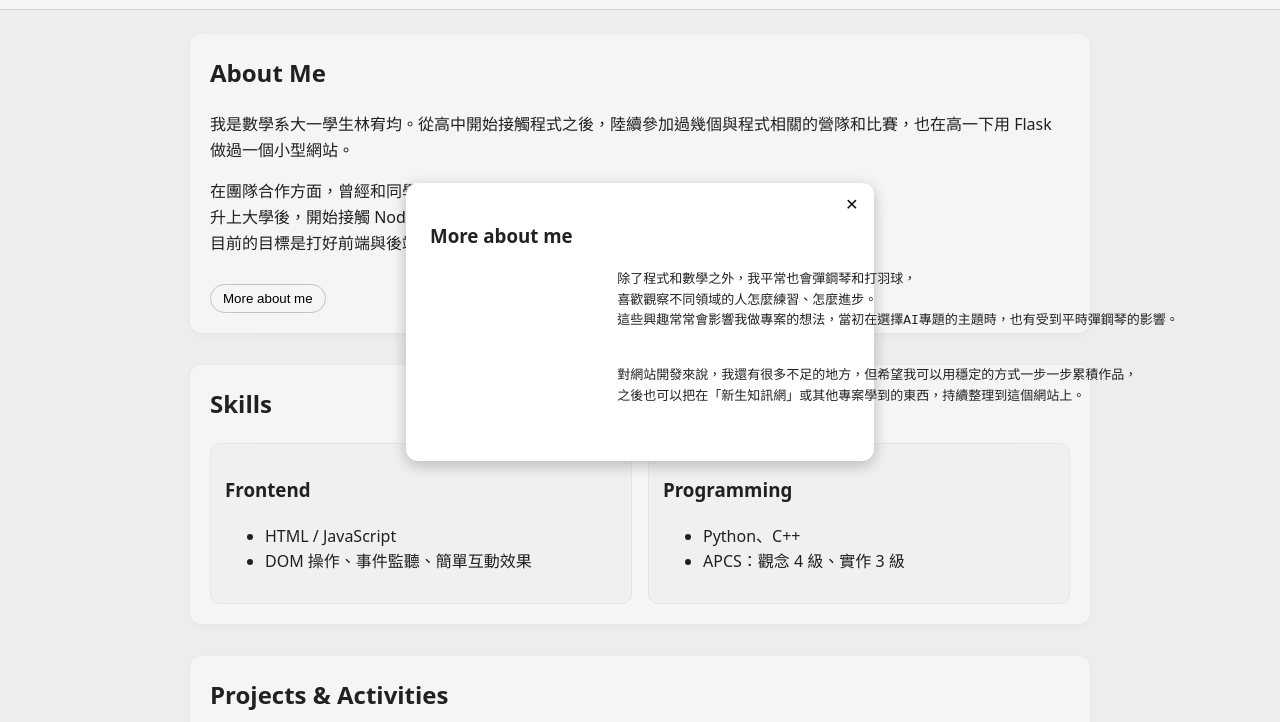
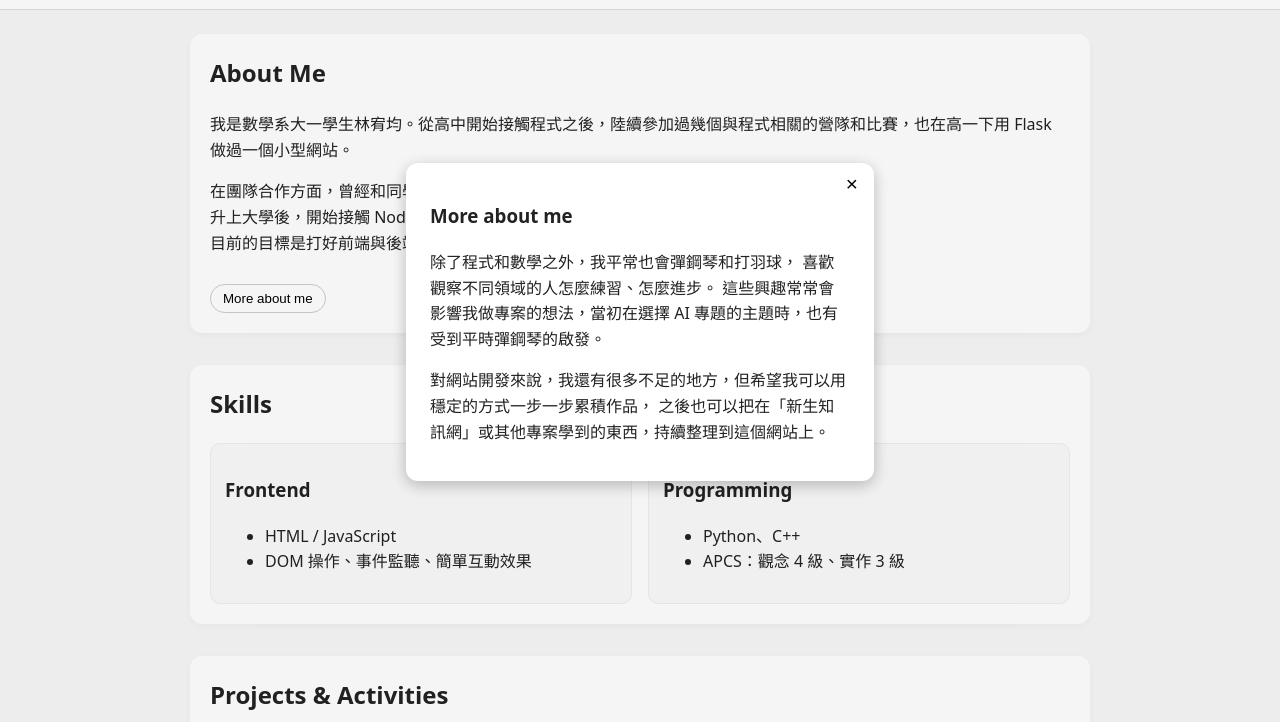
Before and after one commit to Evelina0426/my-intro-site, a plain HTML site: page index.html in a window 1280 px wide. Both pictures are taken after a click on the button "More about me". Shown: the part 78-800 px from the top of the page. Drawn offline with Linux system fonts and the light colour scheme.

Commit message:
update content

```diff
--- a/app.js
+++ b/app.js
@@ -23,7 +23,7 @@ aboutModalOverlay.addEventListener("click", (e) => {
       }
 });
 
-document.addEventListener("click", (e) => {
+document.addEventListener("keydown", (e) => {
       if (e.key === "Escape") {
             aboutModalOverlay.style.display = "none";
       }
--- a/index.html
+++ b/index.html
@@ -106,15 +106,15 @@
             <div class="modal">
                   <button id="about-modal-close" class="modal-close">&times;</button>
                   <h3>More about me</h3>
-                  <pre>
+                  <p>
                         除了程式和數學之外，我平常也會彈鋼琴和打羽球，
                         喜歡觀察不同領域的人怎麼練習、怎麼進步。
-                        這些興趣常常會影響我做專案的想法，當初在選擇AI專題的主題時，也有受到平時彈鋼琴的影響。
-                  </pre>
-                  <pre>
+                        這些興趣常常會影響我做專案的想法，當初在選擇 AI 專題的主題時，也有受到平時彈鋼琴的啟發。
+                  </p>
+                  <p>
                         對網站開發來說，我還有很多不足的地方，但希望我可以用穩定的方式一步一步累積作品，
                         之後也可以把在「新生知訊網」或其他專案學到的東西，持續整理到這個網站上。
-                  </pre>
+                  </p>
             </div>
       </div>
       <script src="app.js"></script>
```
